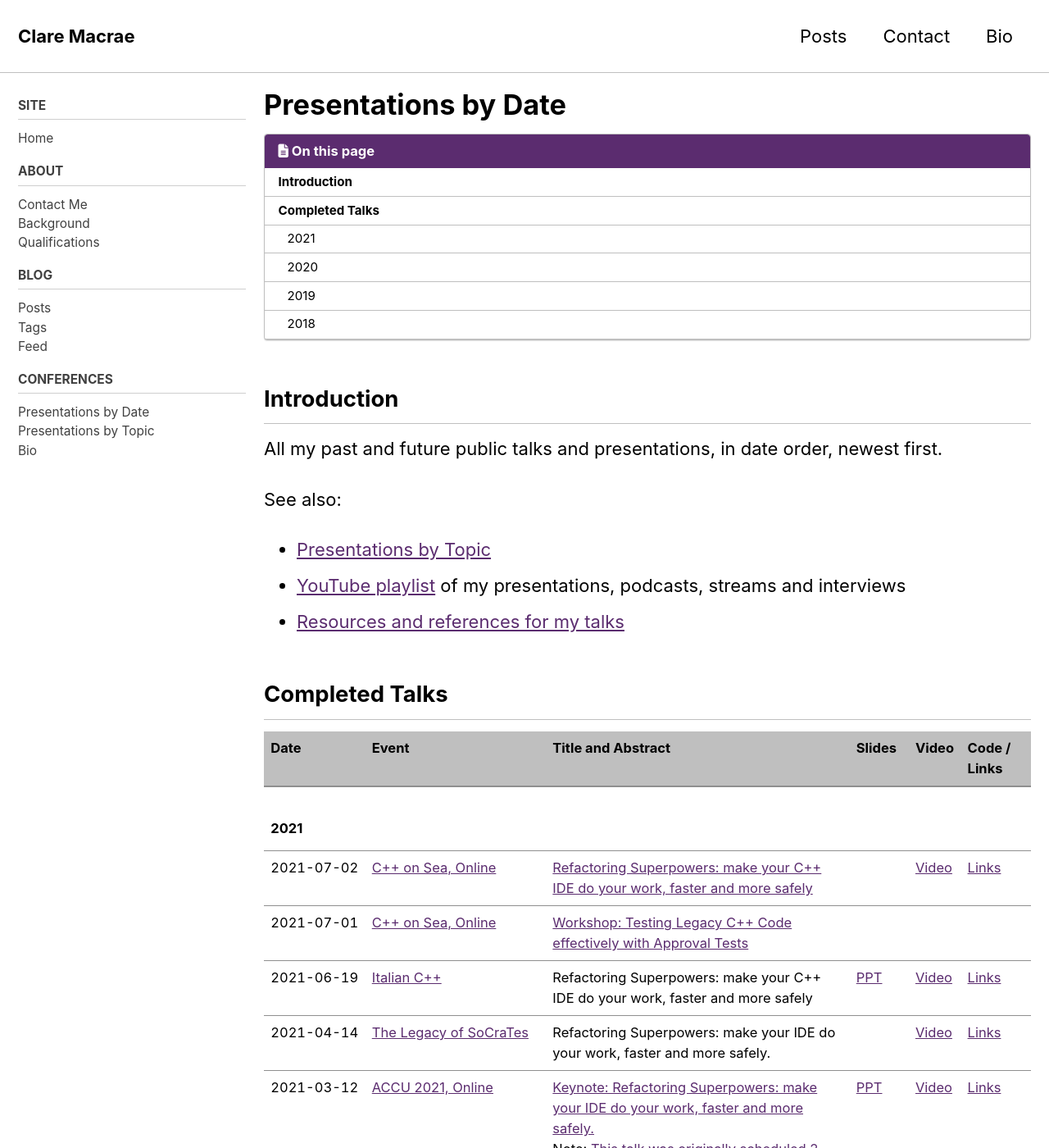
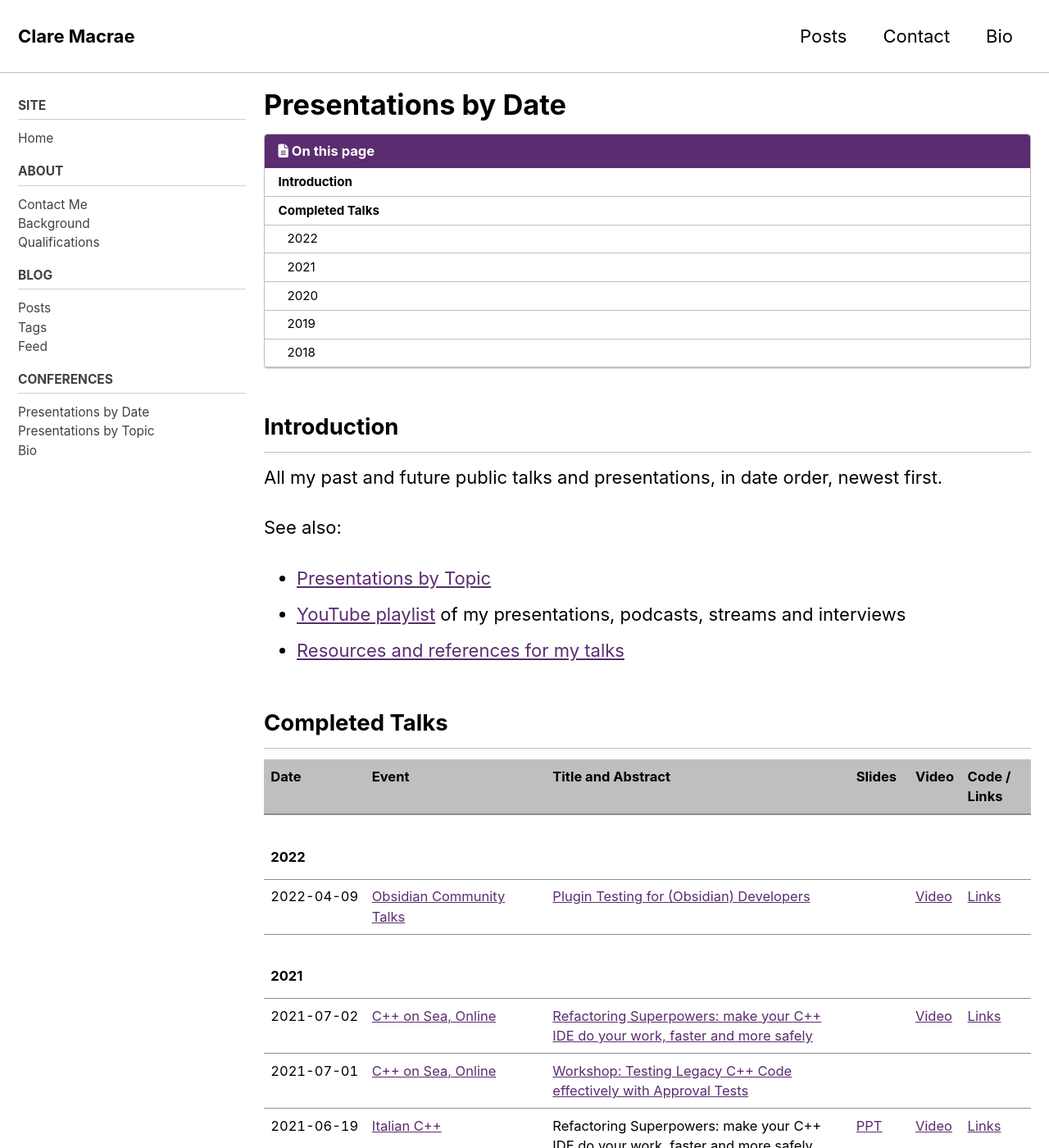
Before and after one commit to claremacrae/claremacrae.github.io, a Jekyll site: the page built from conferences/presentations.md, in a window 1280 px wide and 1400 px high. Shown: the whole window at 82% size. Built offline with Jekyll 4.4.1, drawn with Linux system fonts in a browser that asks for light colours; cached includes are drawn as plain includes; nearby versions of some CDN libraries.

Commit message:
Add Obsidian testing talk to Presentations lists

```diff
--- a/_data/presentations.yml
+++ b/_data/presentations.yml
@@ -1,3 +1,19 @@
+- date: 2022-04-09
+  event:
+    name: Obsidian Community Talks
+    url: https://publish.obsidian.md/hub/01+-+Community/Events/Obsidian+Community+Talks
+  category: "Obsidian"
+  talk:
+    name: "Plugin Testing for (Obsidian) Developers"
+    url: https://publish.obsidian.md/hub/04+-+Guides%2C+Workflows%2C+%26+Courses/Community+Talks/Plugin+Testing+for+Developers
+  slides:
+    pdf_url:
+    ppt_url:
+  video:
+    url: https://www.youtube.com/watch?v=OviNyXnvi-o
+  links:
+    url: https://publish.obsidian.md/hub/04+-+Guides%2C+Workflows%2C+%26+Courses/for+Plugin+Developers+to+Automate+Tests
+
 - date: 2021-07-02
   event:
     name: C++ on Sea, Online
```
